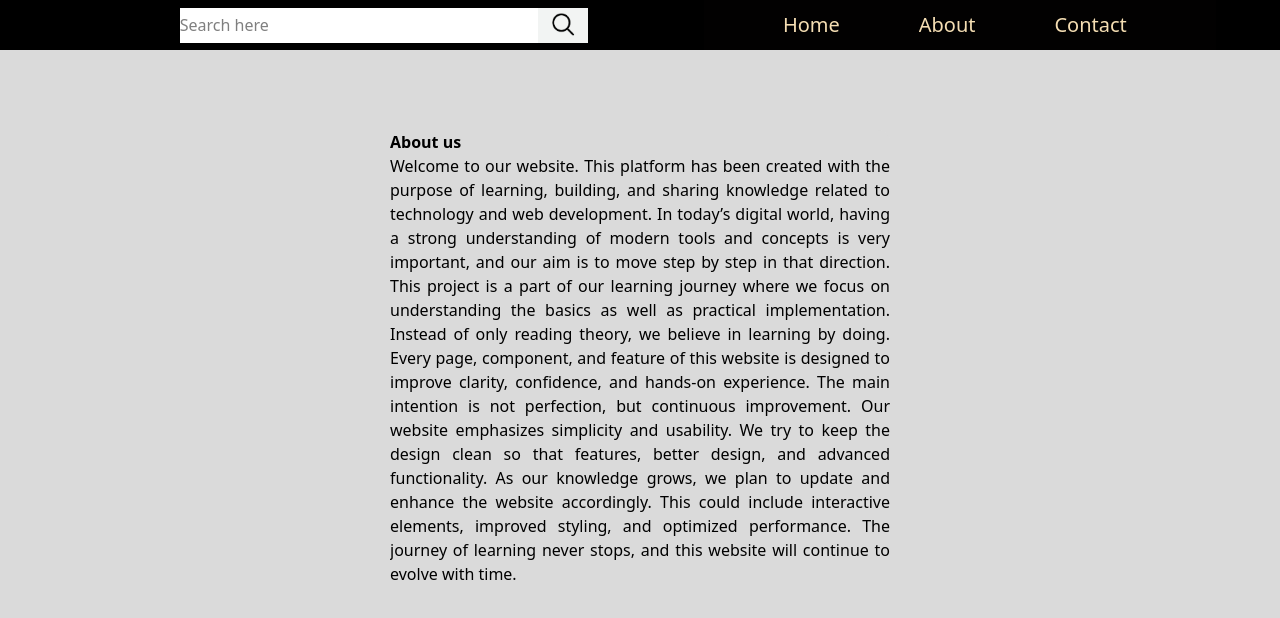
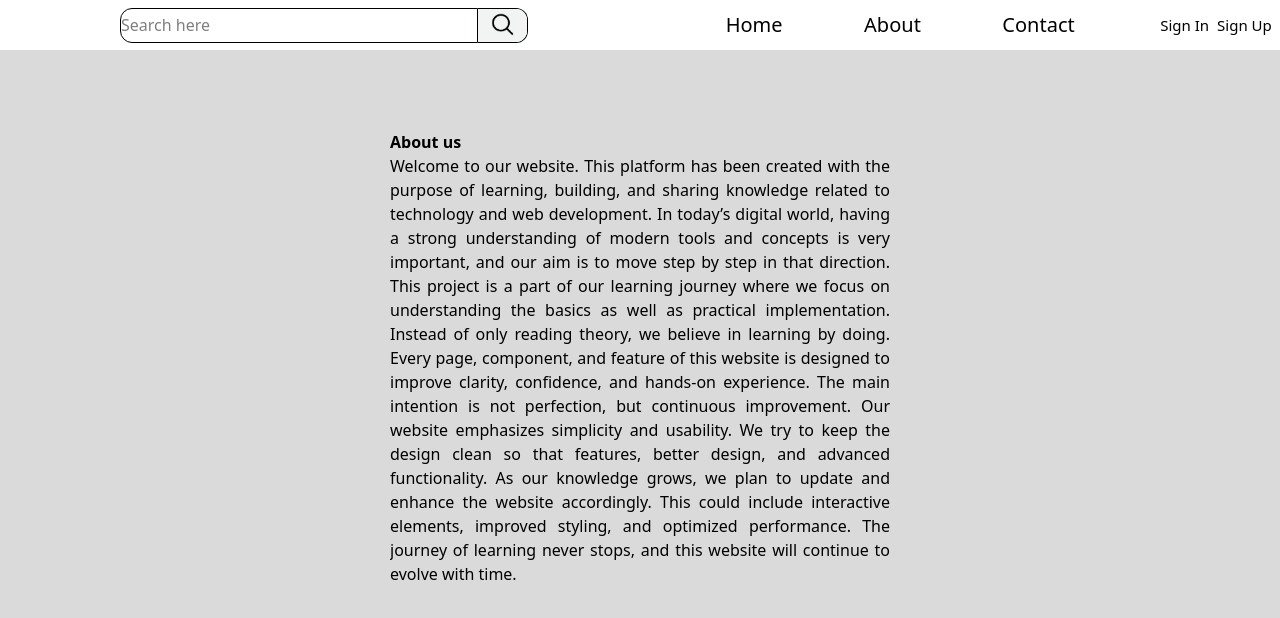
Before and after one commit to Yashraj595/MERN-, a React (Vite) app: page /about in a window 1280 px wide. Shown: the top 618 px of the page. Built offline with nearby package versions, Linux system fonts and the light colour scheme.

Commit message:
adding login/Sign

```diff
--- a/src/App.jsx
+++ b/src/App.jsx
@@ -33,7 +33,10 @@ import { Routes, Route } from 'react-router-dom';
 import Home from './pages/Home';
 import About from './pages/About';
 import Contact from './pages/Contact';
+import SignIn from './pages/SignIn';
+import SignUp from './pages/SignUp';
 import './index.css'
+
 
 const App = () => {
   return (
@@ -42,6 +45,10 @@ const App = () => {
       <Route path="/about" element={<About />} />
       {/* <Route path="/shop" element={<Shop />} /> */}
       <Route path="/contact" element={<Contact />} />
+      <Route path='/signin' element={<SignIn/>} />
+       <Route path='/signup' element={<SignUp/>} />
+
+      <Route />
     </Routes>
   );
 };
--- a/src/components/Navigation.css
+++ b/src/components/Navigation.css
@@ -1,6 +1,6 @@
 
 
-* {
+*{
   margin: 0;
   padding: 0;
   /* box-sizing: border-box; */
@@ -33,7 +33,7 @@ input[type="search"]::-webkit-search-results-decoration {
 #cover{
   width: 30vw;
   height: 100%;
-  background-color: rgb(0, 0, 0);
+  background-color: white;
   border-radius: 12px;
   display: flex;
   justify-content: center;
@@ -47,7 +47,7 @@ input[type="search"]::-webkit-search-results-decoration {
   height: 50px;
   display: flex;
   justify-content: center;
-  background-color: rgb(0, 0, 0);
+  background-color: white;
   align-items: center;
 }
  input{
@@ -56,7 +56,9 @@ input[type="search"]::-webkit-search-results-decoration {
   height: 35px;
   color: rgb(0, 0, 0);
   /* border-rad: 15px; */
-  border: none;
+  border: 1px solid black;
+  border-top-left-radius: 12px;
+  border-bottom-left-radius: 12px;
 
 
 }
@@ -75,6 +77,11 @@ input[type="search"]::-webkit-search-results-decoration {
 img{
   width: 100%;
   height: 100%;
+  border-top: 1px  solid black;
+   border-right: 1px  solid black;
+    border-bottom: 1px  solid black;
+border-top-right-radius: 12px;
+border-bottom-right-radius: 12px;
 }
 input:focus {
   outline: none;
@@ -102,14 +109,35 @@ height:50px;
 display: flex;
 justify-content: flex-end;
 align-items: center;
-background-color:rgb(2, 1, 1);
+background-color:white;
 font-size: 55px;
 /* gap: 45px; */
+}
+
+#loginid{
+ min-height: 40px;
+ min-width: 40px;
+  background-color:white;
+  /* border-radius: 50%; */
+  display: flex;
+  align-items: center;
+  justify-content: center;
+  color:black;
+  overflow: hidden;
+
+}
+#form{
+ min-width: 50;
+  font-size: 15px;
+  margin: 4px;
+  background-color:white;
+  overflow: hidden;
+
 }
 @media (max-width:950px){
   #uppernav{
     min-width: 30%;
-    background-color: rgb(0, 0, 0);
+    background-color: white;
   }
 
     #uppernavcontroller{
@@ -129,7 +157,7 @@ width: 40%;
 
 a{
   text-decoration: none;
-  color: wheat;
+
   font-size:50% ;
 }
 
@@ -162,6 +190,9 @@ a{
 
 
 @media(max-width:800px){
+  #loginid{
+    display: none;
+  }
   #uppernavcontroller {
       display: flex;
       justify-content: center;
@@ -194,9 +225,12 @@ display: none;
 
 
 @media (max-width:650px){
+  #loginid{
+    display: none;
+  }
   #uppernav{
     width: 50%;
-    background-color: rgb(0, 0, 0);
+    background-color: white;
     gap:2px;
     font-size: 35px;
     display: flex;
@@ -215,7 +249,7 @@ display: none;
 
 
 #homebargarkikahani {
-  height: 80px;
+  height: 120px;
   width: 95%;
   background-color:white;
 
@@ -230,10 +264,10 @@ display: none;
   margin-right: 20px;
 }
 #homebargarkikahani a {
-  color: black;
+  color: rgb(168, 60, 60);
   text-decoration: none;
   font-size: 16px;
-
+  overflow: hidden;
 }
 
 
@@ -281,8 +315,8 @@ display: none;
   justify-content: space-between;
   align-items: center;
 
-  background-color:black;
-  border: none;
+  background-color:white;
+
   cursor: pointer;
 
   padding: 5px;
@@ -292,15 +326,16 @@ display: none;
 #threedot span {
   width: 100%;
   height: 3px;
-  background-color: white;
+  background-color: rgb(230, 111, 26);
   border-radius: 2px;
   overflow: hidden;
 }
 
 /* Hover effect */
-#threedot span:hover {
+#threedot span:hover, #threedot:hover {
   /* background-color: yellow; */
-  background-color: yellow;
+  border: 0px solid yellow;
+  /* background-color: yellow; */
   box-shadow:
     5px 5px 15px rgb(239, 123, 10),
     -5px -5px 15px rgb(235, 223, 10);
--- a/src/components/Navigation.jsx
+++ b/src/components/Navigation.jsx
@@ -128,15 +128,22 @@ function menu(){
 
           <Link to="/">Home</Link>
           <Link to="/about">About</Link>
-          <Link to="/contact" id="four">
-            Contact
-          </Link>
+          <Link to="/contact">Contact</Link>
         </div>
         <button id="threedot" onClick={menu}>
-          <span className='colorgreen'>-</span>
+          <span className="colorgreen">-</span>
           <span>-</span>
           <span>-</span>
         </button>
+
+        <nav id="loginid">
+          <Link id="form" to="/signin">
+            Sign In
+          </Link>
+          <Link id="form" to="/signup">
+            Sign Up
+          </Link>
+        </nav>
       </div>
       <div className="search-results">
         {filterOut.map((curValue, index) => (
@@ -157,9 +164,14 @@ function menu(){
       {menuOpen && (
         <div id="homebargarkikahani">
           <Link to="/">Home</Link>
-
           <Link to="/about">About</Link>
           <Link to="/contact">Contact</Link>
+          <Link  to="/signin">
+            Sign In
+          </Link>
+          <Link  to="/signup">
+            Sign Up
+          </Link>
         </div>
       )}
     </>
--- /dev/null
+++ b/src/pages/SignIn.css
@@ -0,0 +1,14 @@
+
+
+*{
+  padding: 0;
+  margin: 0;
+}
+
+h1{
+  margin-top: 40%;
+  margin-left: 40%;
+  height: 200px;
+  width: 400px;
+  border: 2px solid green;
+}
--- /dev/null
+++ b/src/pages/SignIn.jsx
@@ -0,0 +1,15 @@
+import './SignIn';
+import React from 'react'
+import Navigation from '../components/Navigation'
+
+const SignIn = () => {
+  return (
+    <>
+      <Navigation/>
+      <h1  >Server error 404 !</h1>
+
+    </>
+  )
+}
+
+export default SignIn
--- /dev/null
+++ b/src/pages/SignUp.css
@@ -0,0 +1,5 @@
+
+*{
+  padding: 0;
+  margin: 0;
+}
--- /dev/null
+++ b/src/pages/SignUp.jsx
@@ -0,0 +1,13 @@
+import React from 'react'
+import './SignUp.css'
+import Navigation from '../components/Navigation';
+const SingUp = () => {
+  return (
+    <>
+      <Navigation />
+      <h1>Server error 404 !</h1>
+    </>
+  );
+}
+
+export default SingUp
```
